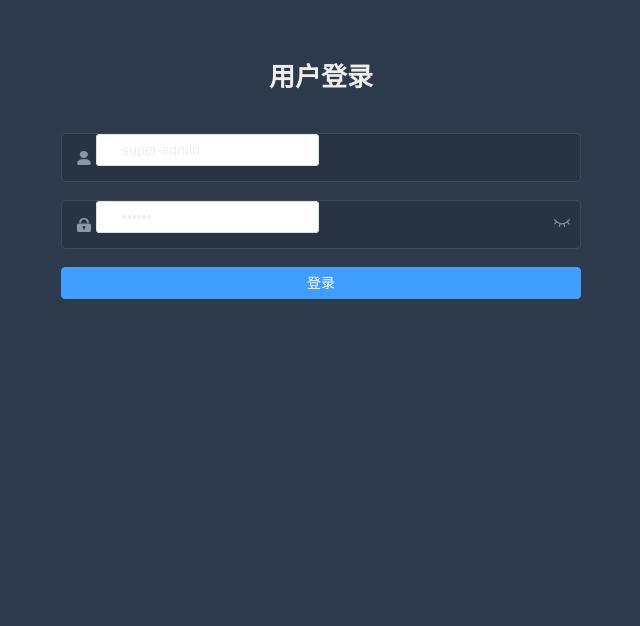
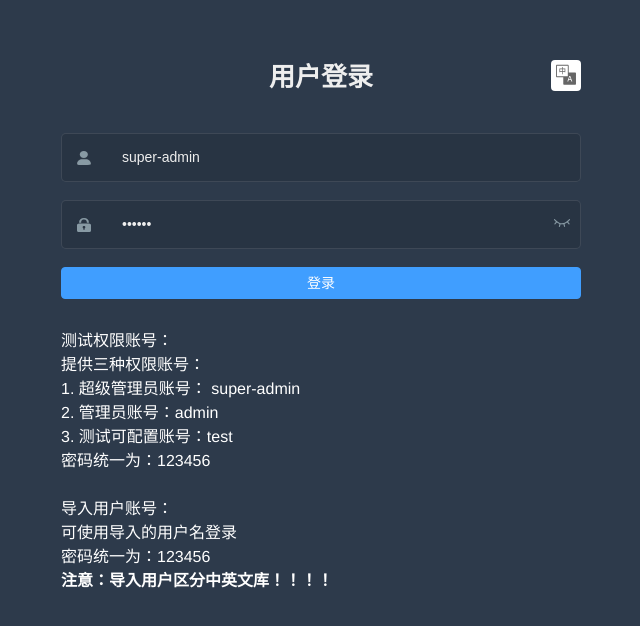
Before and after one commit to Alouger/vue-admin, a Vue app: page /#/login in a window 1280 px wide. Shown: the part 104-730 px from the top of the page, without its empty margins (319-959 px from the left). Built offline with nearby package versions, Linux system fonts and the light colour scheme.

Commit message:
feat(International): 处理登录页面和Navbar区域的国际化内容

```diff
--- a/src/components/LangSelect/index.vue
+++ b/src/components/LangSelect/index.vue
@@ -5,7 +5,7 @@
     @command="handleSetLanguage"
   >
     <div>
-      <el-tooltip content="国际化" :effect="effect">
+      <el-tooltip :content="$t('msg.navBar.lang')" :effect="effect">
         <svg-icon icon="language"></svg-icon>
       </el-tooltip>
     </div>
@@ -50,7 +50,7 @@
   // 修改vuex中保存的language
   store.commit('app/setLanguage', lang)
   // 提示
-  ElMessage.success('更新成功')
+  ElMessage.success(i18n.t('msg.toast.switchLangSuccess'))
 }
 </script>
 
--- a/src/layout/components/Navbar.vue
+++ b/src/layout/components/Navbar.vue
@@ -18,14 +18,14 @@
         <template #dropdown>
           <el-dropdown-menu class="user-dropdown">
             <router-link to="/">
-              <el-dropdown-item>主页</el-dropdown-item>
+              <el-dropdown-item>{{ $t('msg.navBar.home') }}</el-dropdown-item>
             </router-link>
             <!-- 这个项是慕课网的外链，所以用a标签 -->
             <a target="__blank" href="#">
-              <el-dropdown-item>课程主页</el-dropdown-item>
+              <el-dropdown-item>{{ $t('msg.navBar.course') }}</el-dropdown-item>
             </a>
             <el-dropdown-item divided @click="logout"
-              >退出登录</el-dropdown-item
+              >{{ $t('msg.navBar.logout') }}</el-dropdown-item
             >
           </el-dropdown-menu>
         </template>
--- a/src/views/login/index.vue
+++ b/src/views/login/index.vue
@@ -7,7 +7,8 @@
       :rules="loginRules"
     >
       <div class="title-container">
-        <h3 class="title">用户登录</h3>
+        <h3 class="title">{{ $t('msg.login.title') }}</h3>
+        <lang-select class="lang-select"></lang-select>
       </div>
 
       <!-- 用户名 -->
@@ -51,8 +52,10 @@
         style="width: 100%; margin-bottom: 30px"
         @click="handleLogin"
         :loding="loading"
-        >登录</el-button
+        >{{ $t('msg.login.loginBtn') }}</el-button
       >
+
+      <div class="tips" v-html="$t('msg.login.desc')"></div>
     </el-form>
   </div>
 </template>
@@ -64,6 +67,8 @@
 import { ref } from 'vue'
 import { validatePassword } from './rules'
 import { useStore } from 'vuex'
+import LangSelect from '@/components/LangSelect'
+import { useI18n } from 'vue-i18n'
 
 // 数据源
 const loginForm = ref({
@@ -72,12 +77,14 @@
 })
 
 // 验证规则
+const i18n = useI18n()
 const loginRules = ref({
   username: [
     {
       required: true,
       trigger: 'blur',
-      message: '用户名为必填项'
+      // message: '用户名为必填项'
+      message: i18n.t('msg.login.usernameRule')
     }
   ],
   password: [
@@ -149,7 +156,6 @@
     padding: 160px 35px 0;
     margin: 0 auto;
     overflow: hidden;
-  }
 
     // template中我们用到了el-form-item，它会自动带有一个类名，也就是class="el-form-item"，
     // 因为它是我们当前组件中的一个子组件的一个类名，
@@ -165,10 +171,12 @@
       display: inline-block;
       height: 47px;
       width: 85%;
+      line-height: 47px;
 
       // el-input内部的input
       input {
         background: transparent;
+        // background-color: none;
         border: none;
         border-radius: 0px;
         padding: 12px 5px 12px 15px;
@@ -176,8 +184,17 @@
         // 光标颜色
         caret-color: $cursor;
       }
+      .el-input__wrapper {
+        background-color: transparent;
+        box-shadow: none;
       }
-
+    }
+  }
+  .tips {
+      font-size: 16px;
+      color: white;
+      line-height: 24px;
+    }
   .svg-container {
     padding: 6px 5px 6px 15px;
     color: $dark_gray;
@@ -207,5 +224,17 @@
     cursor: pointer;
     use-select: none;
   }
+
+  /* 教程里加了::v-deep，但我没加::v-deep的话也能正确显示LangSelect组件 */
+  ::v-deep .lang-select {
+    position: absolute;
+    top: 4px;
+    right: 0px;
+    font-size: 22px;
+    background-color: #fff;
+    padding: 4px;
+    border-radius: 4px;
+    cursor: pointer;
+  }
 }
 </style>
--- a/src/views/login/rules.js
+++ b/src/views/login/rules.js
@@ -1,7 +1,11 @@
+// 直接引入i18n/index.js中export出来的i18n，而不是像在组件中使用那样要新建一个i18n实例
+import i18n from '@/i18n'
+
 export const validatePassword = () => {
   return (rule, value, callback) => {
     if (value.length < 6) {
-      callback(new Error('密码不能少于6位'))
+      // callback(new Error('密码不能少于6位'))
+      callback(new Error(i18n.global.t('msg.login.passwordRule')))
     } else {
       callback()
     }
```
Lines whose indentation alone changed are shown as unchanged.
